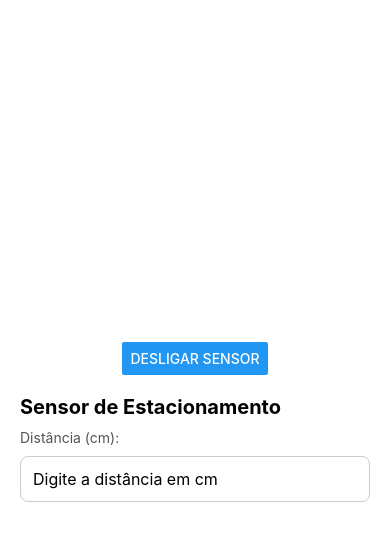
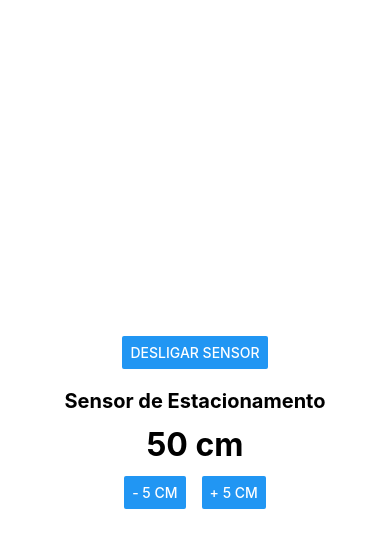
Before and after one commit to douglasauniv-design/pdm-atividades, a React Native app: screen / in a window 390 px wide. Both pictures are taken after a click on the button "LIGAR SENSOR". Shown: the top 548 px of the page. Built offline with nearby package versions, Linux system fonts and the light colour scheme.

Commit message:
atividade 4 - sensor de estacionamento

```diff
--- a/App.tsx
+++ b/App.tsx
@@ -1,25 +1,100 @@
 // Atividade 4: useEffect
-// Botão liga/desliga para testar montagem e desmontagem do sensor
+// Sensor de estacionamento com ciclo de vida completo
 
-import { useState } from "react";
-import { Button } from "react-native";
-import ScreenWrapperFullscreen from "./src/components/screen-wrappers/ScreenWrapperFullscreen";
-import ParkingSensor from "./src/components/ParkingSensor";
+import { useEffect, useState } from "react";
+import { StyleSheet, Text, View, Button, Alert, Platform } from "react-native";
+import { StatusBar } from "expo-status-bar";
 
+// Função auxiliar para exibir alerta tanto na web quanto no celular
+function showAlert(title: string, message: string) {
+  if (Platform.OS === "web") {
+    window.alert(title + "\n" + message);
+  } else {
+    Alert.alert(title, message);
+  }
+}
+
+// Componente do sensor de estacionamento
+function ParkingSensor() {
+  // Estado numérico da distância em cm
+  const [distancia, setDistancia] = useState<number>(50);
+
+  // 1. Inicialização: executa apenas na montagem (array vazio [])
+  useEffect(() => {
+    console.log("📡 Sistema de Sensores Iniciado");
+
+    // Intervalo que loga a cada 2 segundos indicando que o sistema está ativo
+    const intervalId = setInterval(() => {
+      console.log("🔄 Sistema ativo...");
+    }, 2000);
+
+    // 3. Callback de limpeza: para o intervalo e loga ao desmontar
+    return () => {
+      clearInterval(intervalId);
+      console.log("📴 Sistema de Sensores Desligado");
+    };
+  }, []);
+
+  // 2. Monitoramento: executa sempre que a distância muda
+  useEffect(() => {
+    if (distancia < 20) {
+      showAlert("⚠️ PERIGO", "Muito Próximo!");
+    }
+  }, [distancia]);
+
+  return (
+    <View style={styles.sensor}>
+      <Text style={styles.title}>Sensor de Estacionamento</Text>
+      <Text style={styles.distance}>{distancia} cm</Text>
+      <View style={styles.buttons}>
+        <Button title="- 5 cm" onPress={() => setDistancia(Math.max(0, distancia - 5))} />
+        <Button title="+ 5 cm" onPress={() => setDistancia(distancia + 5)} />
+      </View>
+    </View>
+  );
+}
+
+// Componente principal que liga/desliga o sensor pra testar o unmount
 export default function App() {
   // Estado que controla se o sensor está visível (montado) ou não
   const [sensorOn, setSensorOn] = useState<boolean>(false);
 
   return (
-    <ScreenWrapperFullscreen center gap={20}>
-      {/* Botão que alterna entre ligar e desligar o sensor */}
+    <View style={styles.container}>
+      <StatusBar style="auto" />
       <Button
         title={sensorOn ? "Desligar Sensor" : "Ligar Sensor"}
         onPress={() => setSensorOn(!sensorOn)}
       />
-
-      {/* Renderização condicional: monta/desmonta o componente ParkingSensor */}
+      {/* Renderização condicional: monta/desmonta o sensor */}
       {sensorOn && <ParkingSensor />}
-    </ScreenWrapperFullscreen>
+    </View>
   );
 }
+
+const styles = StyleSheet.create({
+  container: {
+    flex: 1,
+    backgroundColor: "#fff",
+    justifyContent: "center",
+    alignItems: "center",
+    padding: 20,
+    gap: 20,
+  },
+  sensor: {
+    alignItems: "center",
+    gap: 12,
+  },
+  title: {
+    fontSize: 20,
+    fontWeight: "bold",
+  },
+  distance: {
+    fontSize: 32,
+    fontWeight: "bold",
+  },
+  buttons: {
+    flexDirection: "row",
+    gap: 16,
+  },
+});
--- a/src/components/ParkingSensor.tsx
+++ b/src/components/ParkingSensor.tsx
@@ -2,11 +2,11 @@
 // Demonstra os três usos do useEffect: montagem, monitoramento e limpeza
 
 import { useEffect, useState } from "react";
-import { StyleSheet, Text, TextInput, View, Alert } from "react-native";
+import { StyleSheet, Text, View, Alert, Button } from "react-native";
 
 export default function ParkingSensor() {
-  // Estado que armazena a distância digitada pelo usuário (em cm)
-  const [distance, setDistance] = useState<string>("");
+  // Estado numérico que armazena a distância (em cm)
+  const [distance, setDistance] = useState<number>(50);
 
   // 1. Inicialização: executa apenas na montagem do componente (array vazio)
   useEffect(() => {
@@ -17,7 +17,7 @@ export default function ParkingSensor() {
       console.log("🔄 Sistema ativo...");
     }, 2000);
 
-    // Callback de limpeza: executa quando o componente é desmontado
+    // 3. Callback de limpeza: para o intervalo e loga ao desmontar
     return () => {
       clearInterval(intervalId);
       console.log("📴 Sistema de Sensores Desligado");
@@ -26,57 +26,46 @@ export default function ParkingSensor() {
 
   // 2. Monitoramento: executa sempre que a distância muda
   useEffect(() => {
-    const value = Number(distance);
-
-    // Se a distância for um número válido e menor que 20cm, exibe alerta
-    if (!isNaN(value) && value > 0 && value < 20) {
+    if (distance < 20) {
       Alert.alert("⚠️ PERIGO", "Muito Próximo!");
     }
   }, [distance]);
+
+  // Funções para aumentar e diminuir a distância
+  const increase = () => setDistance(distance + 5);
+  const decrease = () => setDistance(Math.max(0, distance - 5));
 
   return (
     <View style={styles.container}>
       <Text style={styles.title}>Sensor de Estacionamento</Text>
 
-      <Text style={styles.label}>Distância (cm):</Text>
-      <TextInput
-        style={styles.input}
-        placeholder="Digite a distância em cm"
-        keyboardType="numeric"
-        value={distance}
-        onChangeText={setDistance}
-      />
+      {/* Exibe a distância atual */}
+      <Text style={styles.distance}>{distance} cm</Text>
 
-      {/* Exibe a distância atual se houver valor digitado */}
-      {distance.length > 0 && (
-        <Text style={styles.info}>Distância atual: {distance} cm</Text>
-      )}
+      {/* Botões para alterar a distância */}
+      <View style={styles.buttons}>
+        <Button title="- 5 cm" onPress={decrease} />
+        <Button title="+ 5 cm" onPress={increase} />
+      </View>
     </View>
   );
 }
 
 const styles = StyleSheet.create({
   container: {
-    width: "100%",
-    gap: 10,
+    gap: 12,
+    alignItems: "center",
   },
   title: {
     fontSize: 20,
     fontWeight: "bold",
   },
-  label: {
-    fontSize: 14,
-    color: "#555",
+  distance: {
+    fontSize: 32,
+    fontWeight: "bold",
   },
-  input: {
-    borderWidth: 1,
-    borderColor: "#ccc",
-    borderRadius: 8,
-    padding: 12,
-    fontSize: 16,
-  },
-  info: {
-    fontSize: 16,
-    color: "#333",
+  buttons: {
+    flexDirection: "row",
+    gap: 16,
   },
 });
```
